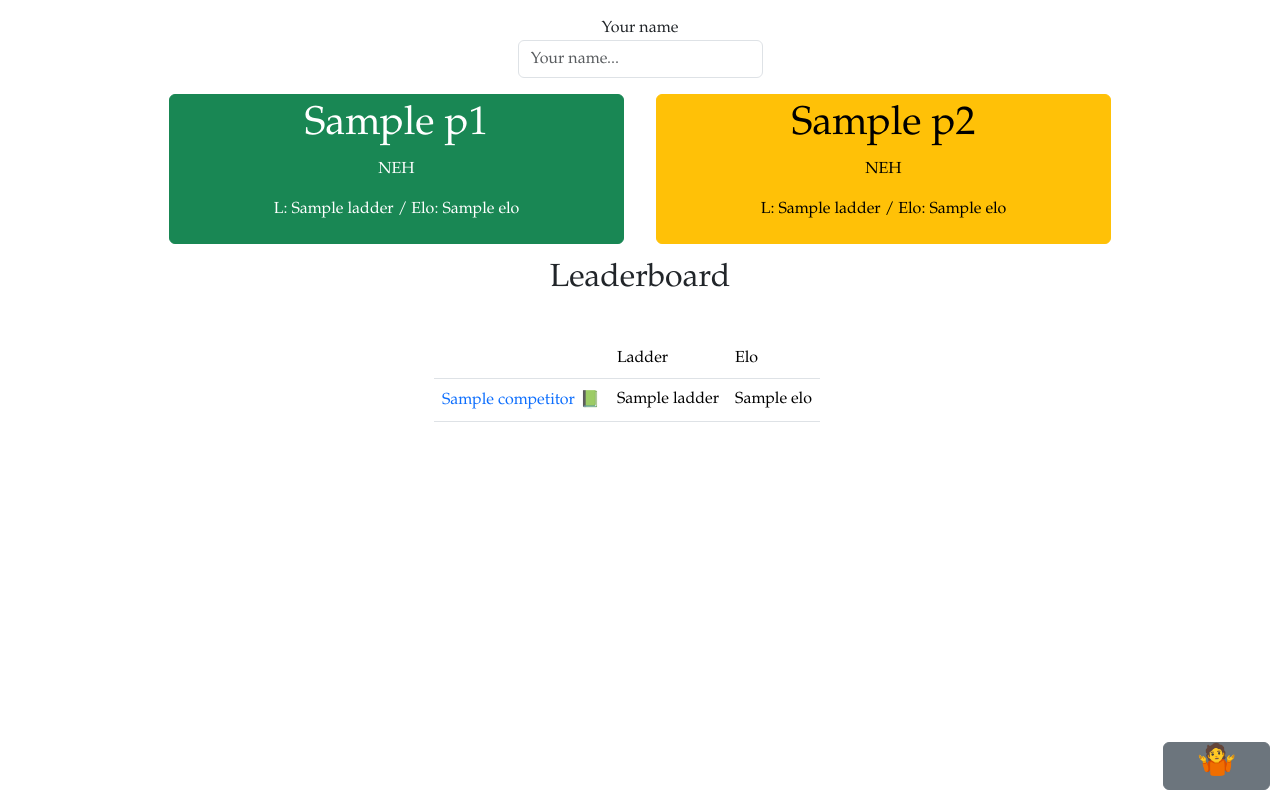
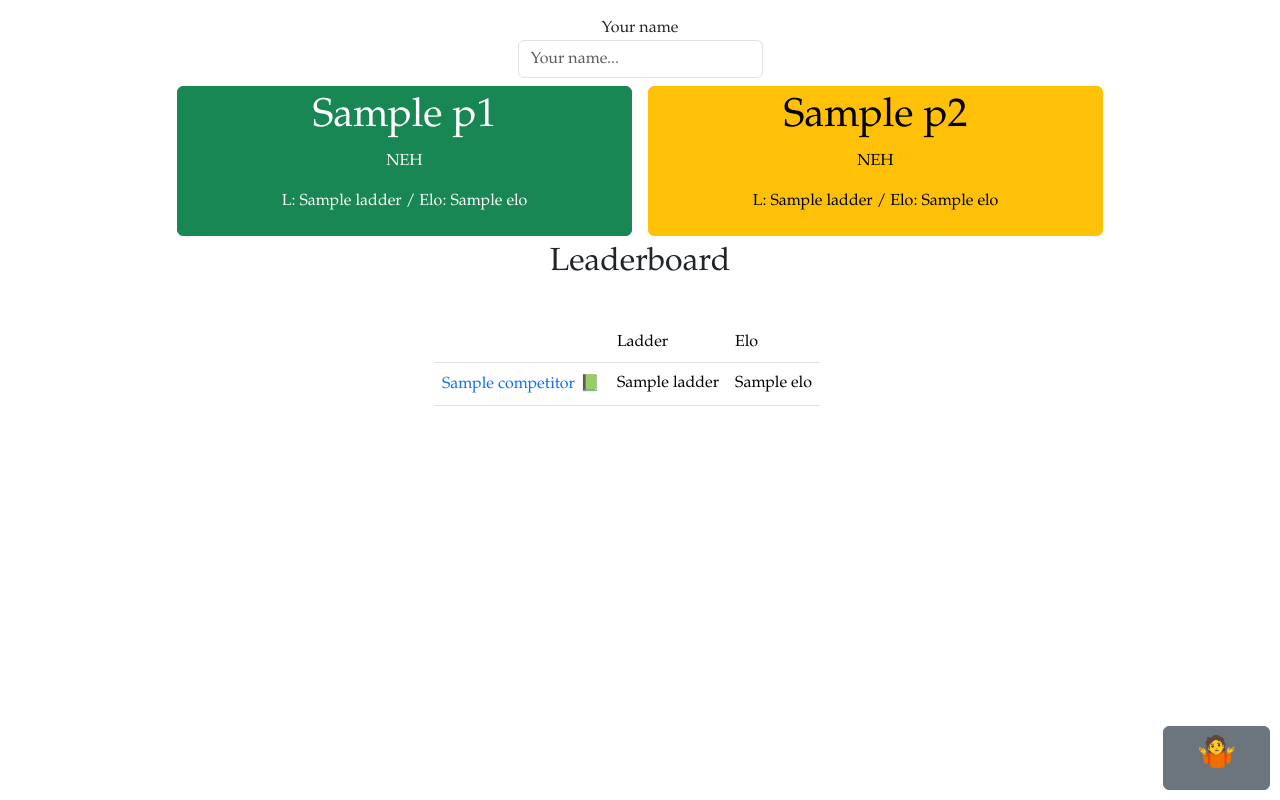
Before and after one commit to jftsang/hymnsmash, a Flask app: template templates/index.html in a window 1280 px wide. Run offline with Flask 3, Linux system fonts and the light colour scheme; the template is opened without the code that fills it: most values are stand-ins (such as "Sample title", 1, 10 or a date in 2020).

Commit message:
Layout improvements - skip button to top

```diff
--- a/static/styles.css
+++ b/static/styles.css
@@ -24,4 +24,5 @@ div.skip-btn {
     position: fixed;
     bottom: 10px;
     right: 10px;
+    z-index: 9999;
 }
--- a/templates/vote.html
+++ b/templates/vote.html
@@ -18,7 +18,7 @@
 
         <div class="d-flex flex-row justify-content-center">
             <div id="voteP1Btn"
-                 class="competitor btn btn-success m-3 d-flex flex-column col-5"
+                 class="competitor btn btn-success m-2 d-flex flex-column col-5"
                  data-bs-toggle="tooltip"
                  data-bs-html="true"
                  title="{{ p1 | describe_winloss }}">
@@ -33,7 +33,7 @@
             </div>
 
             <div id="voteP2Btn"
-                 class="competitor col btn btn-warning m-3 d-flex flex-column col-5"
+                 class="competitor col btn btn-warning m-2 d-flex flex-column col-5"
                  data-bs-toggle="tooltip"
                  data-bs-html="true"
                  title="{{ p2 | describe_winloss }}">
@@ -49,7 +49,7 @@
         </div>
         <div class="d-flex flex-row justify-content-center">
             <div id="skipBtn"
-                 class="skip-btn btn btn-secondary p-0 d-flex flex-column col-1"
+                 class="skip-btn btn btn-secondary p-2 d-flex flex-column col-1"
                  data-bs-toggle="tooltip" data-bs-html="true"
                  title="NEH? Meh.<br/>Both will lose points!">
                 <h2>🤷</h2>
```
